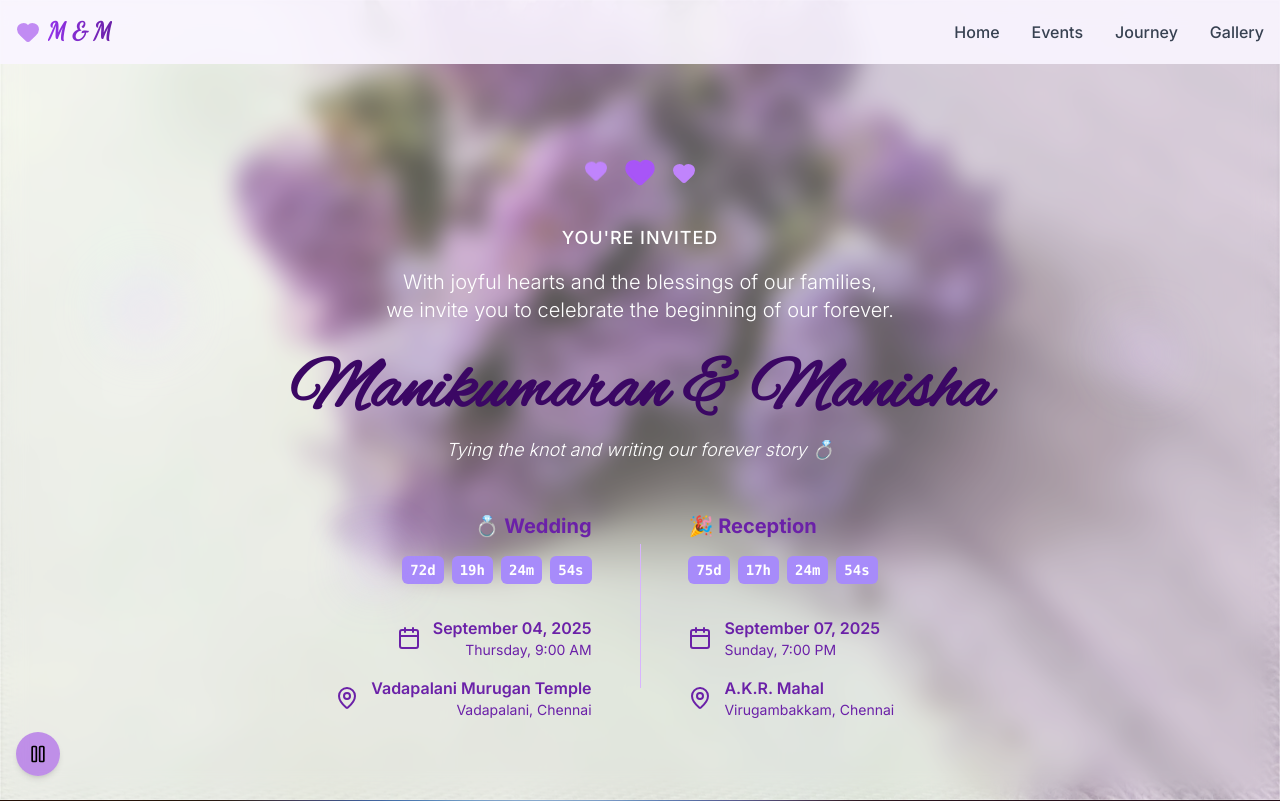
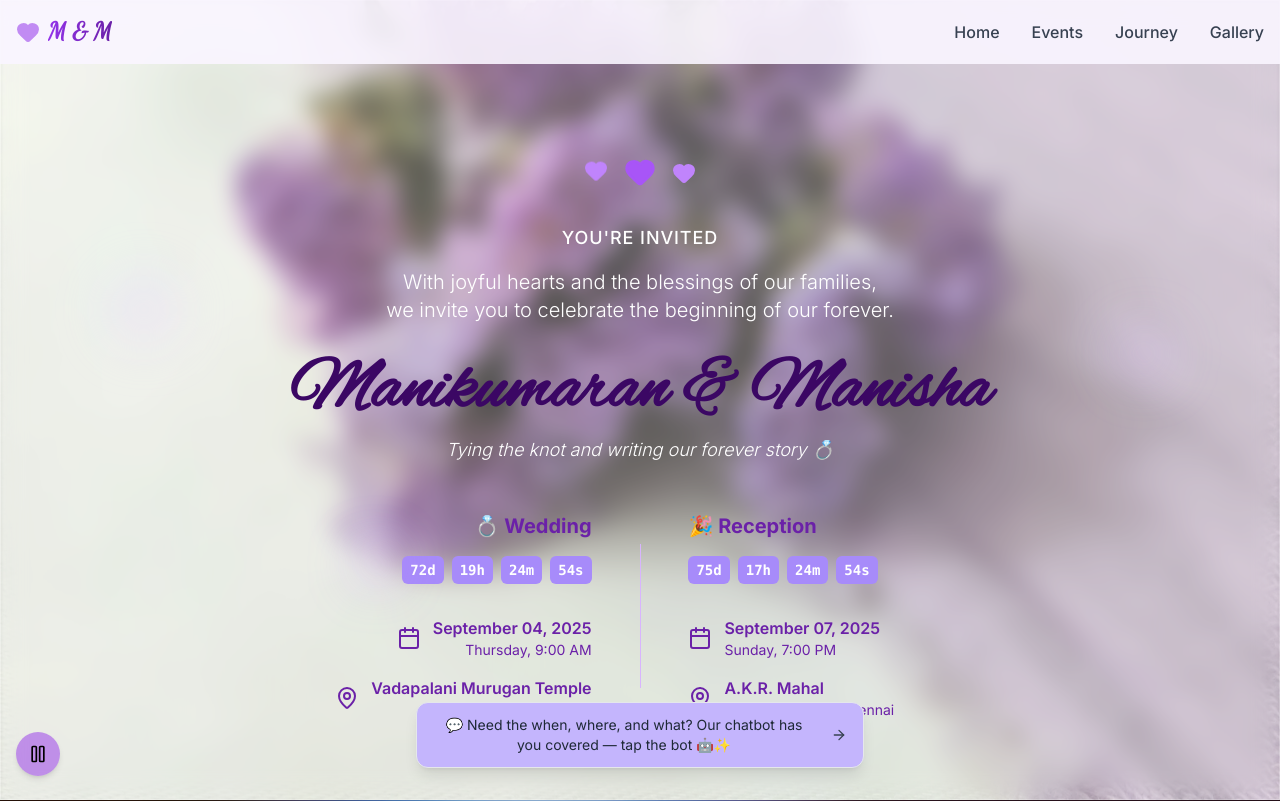
Before and after one commit to Manikumaran03/mnm-wedding-invite, a React (Vite) app: page / in a window 1280 px wide. Shown: the top 801 px of the page. Built offline with nearby package versions, Linux system fonts and the light colour scheme; a web font is replaced by a local one.

Commit message:
Added snackbar

```diff
--- a/index.html
+++ b/index.html
@@ -11,7 +11,7 @@
         <meta property="og:title" content="Manikumaran ❤️ Manisha Wedding Invite">
         <meta property="og:description"
             content="Join us on Sept 4, 2025 – A celebration of love, laughter and foreverness.">
-        <meta property="og:image" content="/wedding_invite_banner1.png">
+        <meta property="og:image" content="/Gallery_4.jpg">
         <meta property="og:url" content="https://manikumaran03.github.io/mnm-wedding-invite/">
 
         <title>M💜M</title>
--- a/src/App.tsx
+++ b/src/App.tsx
@@ -1,3 +1,4 @@
+import { useEffect, useState } from 'react';
 import './App.css';
 import Header from './components/Header';
 import Home from './pages/Home';
@@ -7,8 +8,19 @@ import Gallery from './pages/Gallery';
 import Thankyou from './pages/Thankyou';
 import MusicPlayer from './components/MusicPlayer';
 import ChatbotMessenger from './components/ChatbotMessenger';
+import Snackbar from './components/Snackbar';
 
 function App() {
+  const [showSnackbar, setShowSnackbar] = useState(true); // Show immediately on load
+
+  useEffect(() => {
+    // Optionally, delay it slightly (e.g., 500ms) if you want a smoother effect
+    const timer = setTimeout(() => {
+      setShowSnackbar(true);
+    }, 3000); // Change to 500 if needed
+
+    return () => clearTimeout(timer);
+  }, []);
   return (
     <div className="App">
       <Header />
@@ -24,6 +36,12 @@ function App() {
         agentId="992a81f8-858f-41d6-9945-bb770faf3bfc" // <--- IMPORTANT: Replace with your actual Agent ID
         chatTitle="KnotBot💍💬"
       />
+      {showSnackbar && (
+        <Snackbar
+          message="💬 Need the when, where, and what? Our chatbot has you covered — tap the bot 🤖✨"
+          onClose={() => setShowSnackbar(false)}
+        />
+      )}
     </div>
   );
 }
--- a/src/components/MusicPlayer.tsx
+++ b/src/components/MusicPlayer.tsx
@@ -41,7 +41,7 @@ const MusicPlayer: React.FC = () => {
   };
 
   return (
-    <div className="fixed bottom-6 left-4 z-40">
+    <div className="fixed bottom-6 left-4 z-50">
       <audio
         ref={audioRef}
         src="/mnm-wedding-invite/wedding_music.mp3"
--- /dev/null
+++ b/src/components/Snackbar.tsx
@@ -0,0 +1,53 @@
+import React, { useEffect, useRef } from 'react';
+import gsap from 'gsap';
+import { ArrowRight } from 'lucide-react';
+
+interface SnackbarProps {
+  message: string;
+  onClose: () => void;
+}
+
+const Snackbar: React.FC<SnackbarProps> = ({ message, onClose }) => {
+  const snackbarRef = useRef<HTMLDivElement>(null);
+
+  useEffect(() => {
+    const el = snackbarRef.current;
+
+    if (el) {
+      gsap.fromTo(
+        el,
+        { opacity: 0, y: 40 },
+        { opacity: 1, y: 0, duration: 0.5, ease: 'power2.out' }
+      );
+    }
+
+    const timer = setTimeout(() => {
+      if (el) {
+        gsap.to(el, {
+          opacity: 0,
+          y: 40,
+          duration: 0.5,
+          ease: 'power2.in',
+          onComplete: () => onClose(),
+        });
+      } else {
+        onClose();
+      }
+    }, 8000);
+
+    return () => clearTimeout(timer);
+  }, [onClose]);
+
+  return (
+    <div
+      ref={snackbarRef}
+      className="fixed bottom-8 left-1/2 z-50 flex w-[60%] max-w-md -translate-x-1/2 transform items-center rounded-xl border border-gray-200 bg-violet-300 px-4 py-3 shadow-lg"
+    >
+      <div className="flex-grow text-sm text-gray-800">{message}</div>
+
+      <ArrowRight className="ml-4 h-6 w-6 text-gray-700" />
+    </div>
+  );
+};
+
+export default Snackbar;
```
Also changed, not shown: 1 other file (tests, documents, lock files or other folders).
